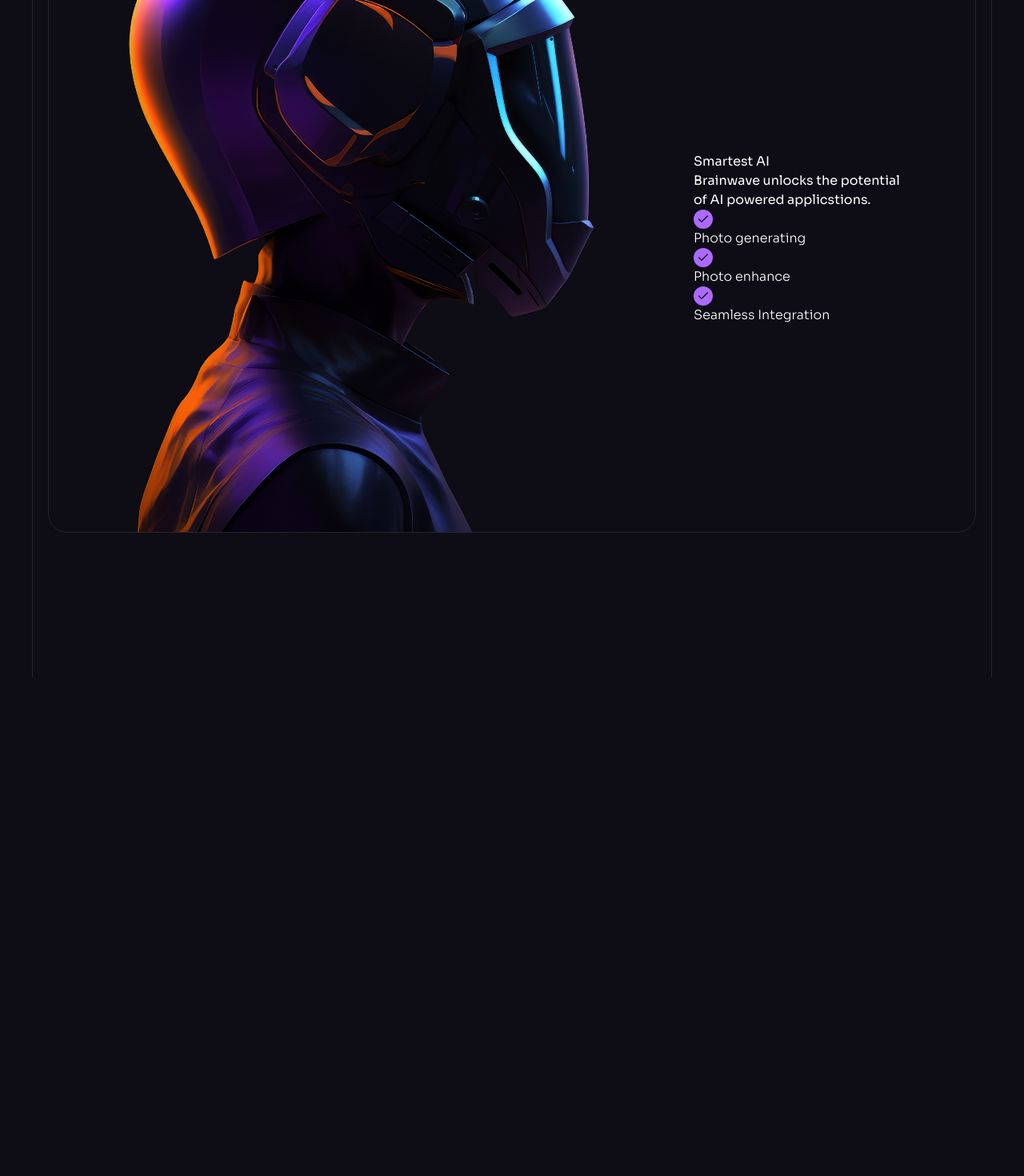
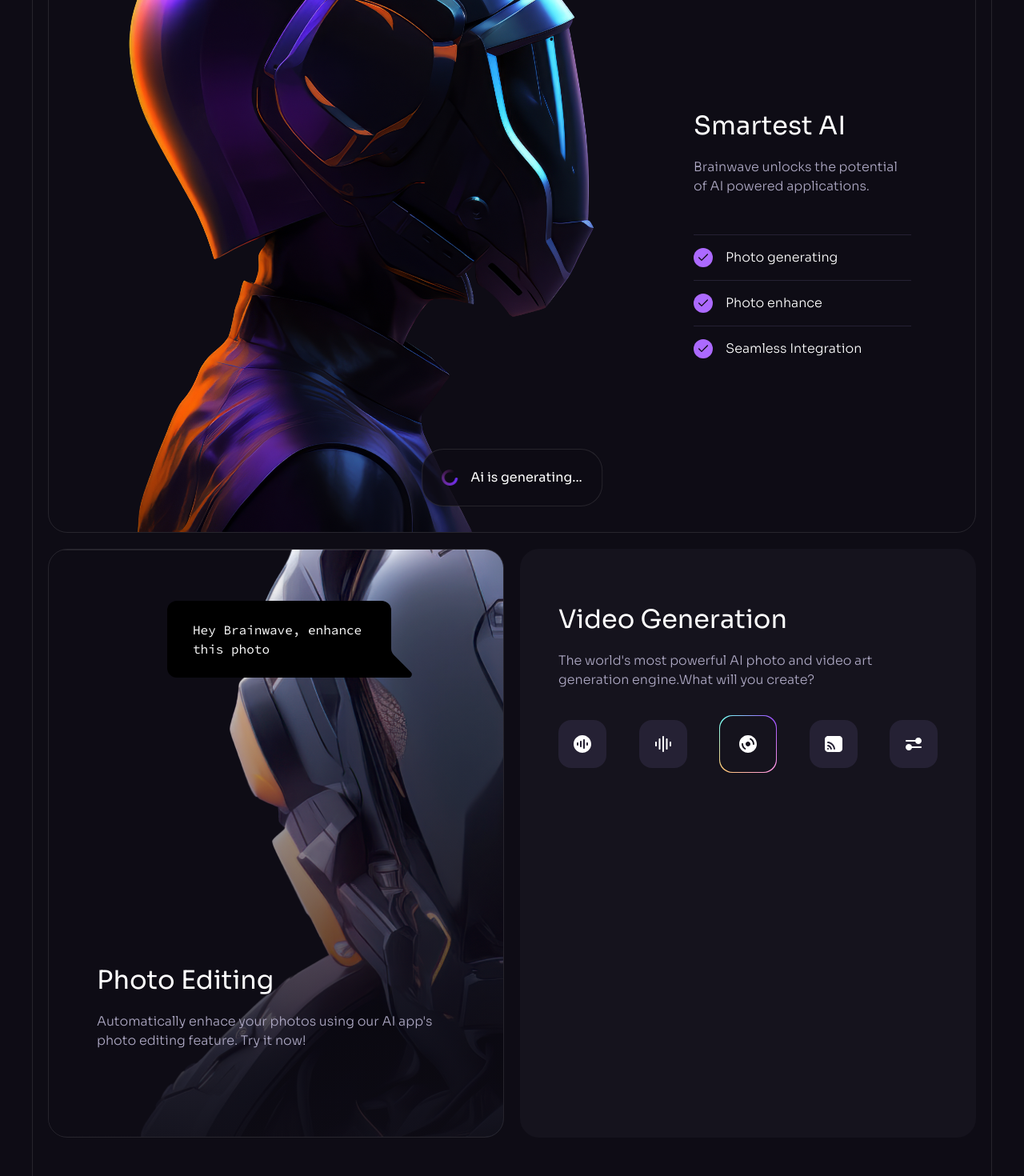
Before and after one commit to Aviral3501/brainwave-landingPage, a React (Vite) app: page / in a window 1280 px wide. Shown: the part 4400-5870 px from the top of the page at 80% size. Before the commit the page ends 5246 px from the top, so only its background shows below. Built offline with nearby package versions, Linux system fonts and the light colour scheme.

Commit message:
till video genration done

```diff
--- a/src/components/Services.jsx
+++ b/src/components/Services.jsx
@@ -1,8 +1,10 @@
 import React from 'react'
 import Section from './Section'
 import Heading from './Heading'
-import {service1, service2 , service3 , check} from '../assets'
-import {brainwaveServices,brainwaveServicesIcons} from "../constants"
+import { service1, service2, service3, check } from '../assets'
+import { brainwaveServices, brainwaveServicesIcons } from "../constants"
+import Generating from "./Generating"
+import {PhotoChatMessage,Gradient,VideoBar,VideoChatMessage} from "./design/Services"
 
 const Services = () => (
   <Section crosses id="how-to-use">
@@ -11,28 +13,61 @@
         text={" Brainwave unlocks the potential of AI powered AI applications."} />
 
       <div className='relative'>
+
+        {/* service one */}
         <div className='relative z-1 flex items-center h-[39rem] mb-5 p-8 border border-n-1/10 rounded-3xl overflow-hidden lg:p-20 xl:h-[46rem] '>
           <div className='absolute top-0 left-0  w-full h-full pointer-events-none md:w-3/5 xl:w-auto  '>
             <img className='w-full h-full object-cover md:object-right' width={800} height={730} src={service1} alt="smartest ai" />
           </div>
           <div className='relative z-1 max-w-[17rem] ml-auto'>
-            <h4>Smartest AI</h4>
-            <p>Brainwave unlocks the potential of AI powered applicstions.</p>
-            <ul className='body-2'>{brainwaveServices.map((item,index)=>(
-              <li key={index}>
-                <img src={check}   alt='img'/>
-                <p> {item} </p>
+            <h4 className='h4 mb-4'>Smartest AI</h4>
+            <p className=' body-2 mb-[3rem] text-n-3'>Brainwave unlocks the potential of AI powered applications.</p>
+            <ul className='body-2'>{brainwaveServices.map((item, index) => (
+              <li key={index} className='flex items-start py-4 border-t border-n-6'>
+                <img src={check} width={24} height={24} alt='img' />
+                <p className='ml-4'> {item} </p>
               </li>
             ))}</ul>
           </div>
-          {/* <div>
-            <img src={service2} alt={service2} />
-          </div>
-          <div>
-            <img src={service3} alt={service3} />
-          </div> */}
+
+          <Generating className="absolute left-4 right-4 bottom-4 border-n-1/10 border lg:left-1/2 lg:right-auto lg:bottom-8 lg:-translate-x-1/2 " />
 
         </div>
+
+        {/* service 2*/}
+
+
+        <div className='relative z-1 grid gap-5 lg:grid-cols-2 '>
+          <div className='relative min-h-[39rem] border border-n-1/10 rounded-3xl overflow-hidden'>
+            <div className=' absolute inset-0 '>
+              <img src={service2} className='h-full w-full object-cover' height={750} width={630} alt='image' />
+
+            </div>
+            <div className='absolute inset-0 flex flex-col justify-end p-8 bg-gradient-to-b from-n-8/0 to-n-8/90 lg:p-15'>
+              <h4 className='h4 mb-4'>Photo Editing</h4>
+              <p className=' body-2 mb-[3rem] text-n-3'>Automatically enhace your photos using our AI app&apos;s photo editing feature. Try it now!</p>
+            </div>
+            <PhotoChatMessage/>
+          </div>
+          {/* another grid */}
+          <div className='p-4 bg-n-7 rounded-3xl overflow-hidden lg:min-h-[46rem]'>
+            <div className='py-12 px-4 xl:px-8'>
+              <h4 className='h4 mb-4'>Video Generation</h4>
+              <p className='body-2 mb-[2rem] text-n-3'>The world&apos;s most powerful AI photo and video art generation engine.What will you create?</p>
+              <ul className='flex items-center justify-between'>{brainwaveServicesIcons.map((item,index)=>(
+                <li key={index} className={` rounded-2xl flex items-center justify-center ${index==2 ? "w-[3rem] h-[3rem] p-0.25 bg-conic-gradient md:w-[4.5rem] md:h-[4.5rem] ":"flex w-10 h-10 bg-n-6  md:w-15 md:h-15"}`}>
+                  <div className={`${index==2? "flex items-center justify-center w-full h-full bg-n-7 rounded-[1rem]":""}`}>
+                  <img src={item} width={24} height={24} alt={item} />
+                  </div>
+
+                </li>
+              ))}</ul>
+            </div>
+
+          </div>
+        </div>
+
+
 
       </div>
 
--- a/src/components/design/Services.jsx
+++ b/src/components/design/Services.jsx
@@ -15,7 +15,7 @@
   );
 };
 
-export const PhotChatMessage = () => {
+export const PhotoChatMessage = () => {
   return (
     <div className="absolute top-8 right-8 max-w-[17.5rem] py-6 px-8 bg-black rounded-t-xl rounded-bl-xl font-code text-base lg:top-16 lg:right-[8.75rem] lg:max-w-[17.5rem]">
       Hey Brainwave, enhance this photo
```
